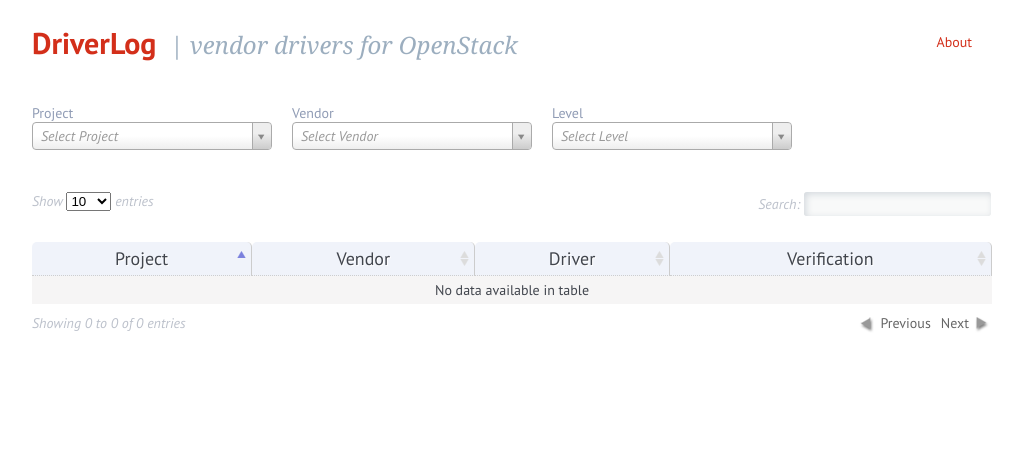
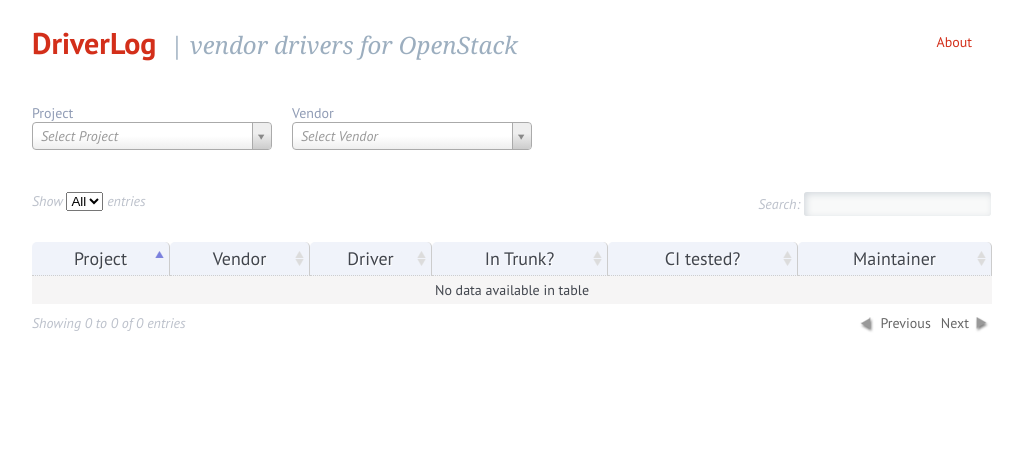
Before and after one commit to openstack-archive/driverlog, a Flask app: template driverlog/dashboard/templates/summary.html in a window 1280 px wide. Shown: the top 475 px of the page, without its empty margins (128-1151 px from the left). Run offline with Flask 2, Linux system fonts and the light colour scheme; the template is opened without the code that fills it, so the values that code supplies are empty; some web fonts are replaced.

Commit message:
Redesign of summary page
Summary page now displays the whole table of drivers with info about
maintainer, list of releases and CI presense. Link to details page is
removed (however it remains in repo as may be useful in future)

Change-Id: Ifa404a0fb6822741dbc9ad0e82b4dda66e1d31f5

```diff
--- a/driverlog/dashboard/static/css/style.css
+++ b/driverlog/dashboard/static/css/style.css
@@ -188,25 +188,25 @@
     white-space: pre-wrap;
 }
 
-a[href^="https://blueprints"]:after {
-    content: "↗";
-    opacity: 0.3;
-}
+/*a[href^="https://blueprints"]:after {*/
+    /*content: "↗";*/
+    /*opacity: 0.3;*/
+/*}*/
 
-a[href^="https://review"]:after {
-    content: "↗";
-    opacity: 0.3;
-}
+/*a[href^="https://review"]:after {*/
+    /*content: "↗";*/
+    /*opacity: 0.3;*/
+/*}*/
 
-a[href^="https://bugs"]:after {
-    content: "↗";
-    opacity: 0.3;
-}
+/*a[href^="https://bugs"]:after {*/
+    /*content: "↗";*/
+    /*opacity: 0.3;*/
+/*}*/
 
-a[href^="https://launchpad"]:after {
-    content: "↗";
-    opacity: 0.3;
-}
+/*a[href^="https://launchpad"]:after {*/
+    /*content: "↗";*/
+    /*opacity: 0.3;*/
+/*}*/
 
 a[target]:not([target='']):after {
     content: "↗";
@@ -415,3 +415,8 @@
 .verification_3 {
     color: #008000;
 }
+
+.not-specified {
+    font-style: italic;
+    color: #808080;
+}
--- a/driverlog/dashboard/templates/summary.html
+++ b/driverlog/dashboard/templates/summary.html
@@ -3,7 +3,13 @@
 
 <script type="text/javascript">
 $(document).ready(function() {
-    $("#data_table").dataTable();
+    $("#data_table").dataTable({
+        "aLengthMenu": [
+            [10, 25, 50, -1],
+            [10, 25, 50, "All"]
+        ],
+        "iDisplayLength": -1
+    });
     $(document).tooltip();
 
 
@@ -98,14 +104,14 @@
                    {% endif %}/>
         </div>
 
-        <div class="drop">
-            <label for="level_selector"
-                   title="Verification Level">Level</label>
-            <input type="hidden" id="level_selector" style="width:240px"
-                    {% if level_id %}
-                   value="{{ level_id }}"
-                   {% endif %}/>
-        </div>
+{#        <div class="drop">#}
+{#            <label for="level_selector"#}
+{#                   title="Verification Level">Level</label>#}
+{#            <input type="hidden" id="level_selector" style="width:240px"#}
+{#                    {% if level_id %}#}
+{#                   value="{{ level_id }}"#}
+{#                   {% endif %}/>#}
+{#        </div>#}
 
     </div>
 
@@ -116,7 +122,9 @@
         <th>Project</th>
         <th>Vendor</th>
         <th>Driver</th>
-        <th>Verification</th>
+        <th>In Trunk?</th>
+        <th>CI tested?</th>
+        <th>Maintainer</th>
     </tr>
     </thead>
     <tbody>
@@ -124,12 +132,55 @@
         <tr>
             <td>{{ driver.project_name }}</td>
             <td>{{ driver.vendor }}</td>
-            <td><div>
-                {% if driver.wiki %}<a href="{{ driver.wiki }}">{% endif %}
-                <strong>{{ driver.name }}</strong>
-                {% if driver.wiki %}</a>{% endif %}
-            </div><div>{{ driver.description }}</div></td>
-            <td><span class="verification_{{ driver.level }}" title="Click to see details"><a style="color: inherit" href="{{ url_for('details', project_id=driver.project_id, vendor=driver.vendor, driver_name=driver.name)}}">{{ driver.level_name }}</a></span></td>
+            <td>
+                <div>
+                    {% if driver.wiki %}<a href="{{ driver.wiki }}" target="_blank">{% endif %}
+                    <strong>{{ driver.name }}</strong>
+                    {% if driver.wiki %}</a>{% endif %}
+                </div>
+                {% if driver.description %}
+                    <div>
+                        {{ driver.description }}
+                    </div>
+                {% else %}
+                    <div class="not-specified">No documentation provided by vendor.</div>
+                {% endif %}
+            </td>
+            <td>
+                <div>
+                    {% for release_info in driver.releases_info %}
+                        <a href="{{ release_info.wiki }}" target="_blank">{{ release_info.name }}</a>
+                    {% endfor %}
+                </div>
+            </td>
+            <td>
+                <div>
+                    {% if driver.os_versions_map['master'] %}
+                    {% with master = driver.os_versions_map['master'] %}
+                        {% if master['verification'] == 'external_ci_verification' %}
+                            {% if master.review_url %}
+                                <a href="{{ master.review_url }}" target="_blank" title="Click for details"><span style="color: #008000">&#x2714;</span></a>
+                            {% else %}
+                                <span style="color: #808080">&#x2714;</span>
+                            {% endif %}
+                        {% endif %}
+                    {% endwith %}
+                    {% endif %}
+                </div>
+            </td>
+            <td>
+                <div>
+                {% if driver.maintainer %}
+                    {% if driver.maintainer.email %}
+                        <a href="mailto:{{ driver.maintainer.email }}">{{ driver.maintainer.name }}</a>
+                    {% else %}
+                        {{ driver.maintainer.name }}
+                    {% endif %}
+                {% else %}
+                    <span class="not-specified">Not specified</span>
+                {% endif %}
+                </div>
+            </td>
         </tr>
     {% endfor %}
     </tbody>
--- a/driverlog/dashboard/vault.py
+++ b/driverlog/dashboard/vault.py
@@ -55,6 +55,13 @@
     for project in default_data['projects']:
         projects_map[project['id']] = project
     return projects_map
+
+
+def _build_releases_map(default_data):
+    releases_map = {}
+    for release in default_data['releases']:
+        releases_map[release['id']] = release
+    return releases_map
 
 
 def _build_drivers_map(default_data, levels_map, projects_map):
@@ -136,6 +143,9 @@
             projects_map = _build_projects_map(vault['default_data'])
             vault['projects_map'] = projects_map
 
+            releases_map = _build_releases_map(vault['default_data'])
+            vault['releases_map'] = releases_map
+
             drivers_map = _build_drivers_map(
                 vault['default_data'], vault['levels_map'], projects_map)
             vault['drivers_map'] = drivers_map
@@ -150,7 +160,7 @@
                 ovm = os_versions_map['os_versions_map']
 
                 if proj_vendor_driver not in vault['drivers_map']:
-                    vault['drivers_map'][proj_vendor_driver] = os_versions_map
+                    LOG.info('Unknown driver %s, ignoring', proj_vendor_driver)
                 else:
                     for os_version, info in ovm.iteritems():
                         level = levels_map[info['verification']]
--- a/driverlog/processor/main.py
+++ b/driverlog/processor/main.py
@@ -53,7 +53,7 @@
             review_url = review['url']
             branch = review['branch']
 
-            for approval in review['currentPatchSet']['approvals']:
+            for approval in (review['currentPatchSet'].get('approvals') or []):
                 if approval['type'] != 'VRIF':
                     continue
 
--- a/etc/default_data.schema.json
+++ b/etc/default_data.schema.json
@@ -55,7 +55,7 @@
                         }
                     }
                 },
-                "required": ["project_id", "vendor", "name", "os_versions", "maintainer"],
+                "required": ["project_id", "vendor", "name", "os_versions"],
                 "additionalProperties": false
             }
         }
```
Also changed, not shown: driverlog/dashboard/api.py (+18 -0 lines), etc/default_data.json (+42 -10 lines).
